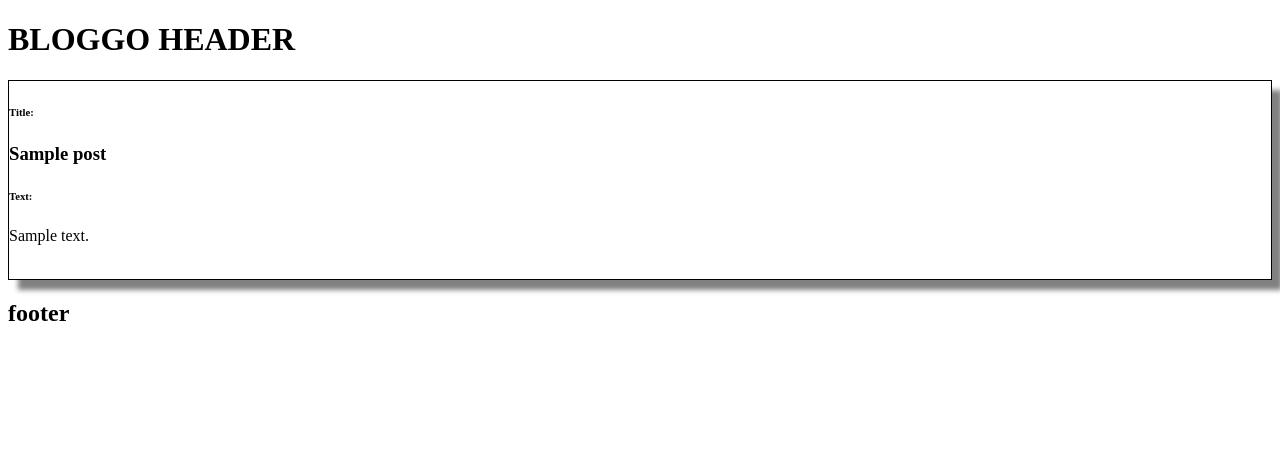
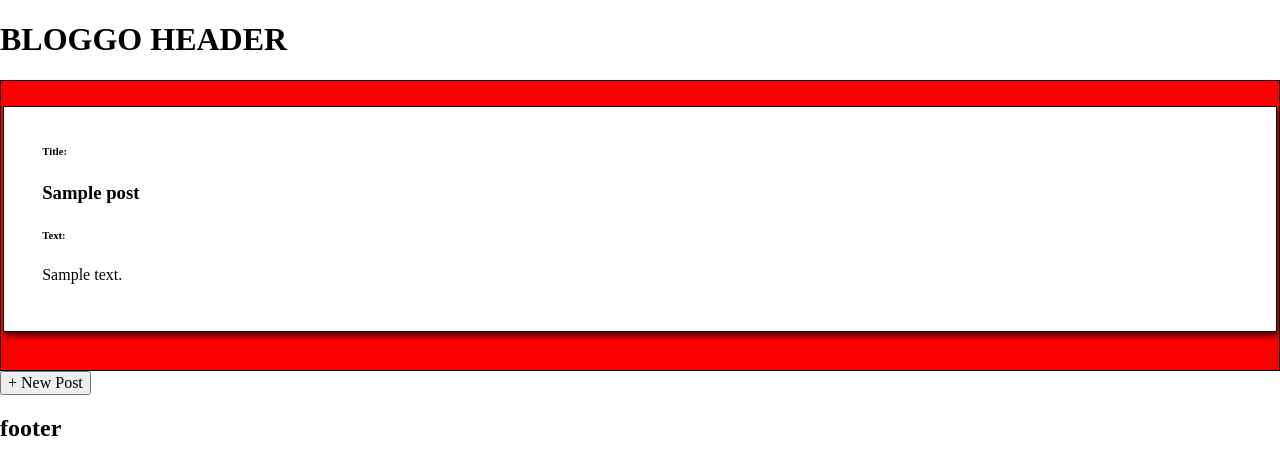
Before and after one commit to etfluent/Bloggo, a PHP site: page / in a window 1280 px wide. Shown: the top 475 px of the page. Run offline with PHP 8.4, Linux system fonts and the light colour scheme; tables that the repository leaves empty or names only in its code hold one stand-in row (values such as "Sample post"); data that the repository does not hold is empty.

Commit message:
began new post card construction

```diff
--- a/includes/footer.php
+++ b/includes/footer.php
@@ -1,3 +1,4 @@
+<!-- Footer -->
 <footer>
 	<h2>footer</h2>
 </footer>
--- a/includes/header.php
+++ b/includes/header.php
@@ -1,3 +1,4 @@
+<!-- Header -->
 <!doctype html>
 <head>
 <meta charset="utf-8">
@@ -8,6 +9,7 @@
 
 <meta name="author" content="author name">
 <link rel="stylesheet" type="text/css" href="./styles/style.css">
+<script src="./js/newpost.js"></script>
 </head>
 <body>
 <header>
--- /dev/null
+++ b/includes/newpost_button.php
@@ -0,0 +1,2 @@
+<!-- New Post Button -->
+<button onClick="newPostCardOn()">+ New Post</button>
--- /dev/null
+++ b/includes/newpost_card.php
@@ -0,0 +1,6 @@
+<!-- New Post Card -->
+<div id="overlay" onclick="newPostCardOff()">
+	<div id="card">
+		<h1>New Post</h1>
+	</div>
+</div>
--- a/includes/post_list.php
+++ b/includes/post_list.php
@@ -1,3 +1,4 @@
+<!-- Post List -->
 <?php
 // required headers
 // header("Access-Control-Allow-Origin: *");
@@ -23,7 +24,6 @@ if ($num>0){
 
     // posts array
     $posts_arr=array();
-    $posts_arr["records"]=array();
 
     // retrieve our table contents
     // fetch() is faster than fetchAll()
@@ -40,7 +40,7 @@ if ($num>0){
             "text" => $text,
         );
 
-        array_push($posts_arr["records"], $post_item);
+        array_push($posts_arr, $post_item);
     }
 
     // set response code - 200 OK
@@ -50,9 +50,13 @@ if ($num>0){
     // echo json_encode($posts_arr);
 
     // display HTML
-    foreach ($posts_arr["records"] as $p){
+    include('./includes/newpost_card.php');
+    echo '<div id="post_list">';
+    foreach ($posts_arr as $p){
         echo '<div class="post"><h6>Title:</h6><h3>' . $p["title"] . '</h3><h6>Text:</h6><p>' . $p["text"] . '<br><br></div>';
     }
+    echo '</div>';
+    include('./includes/newpost_button.php');
 }
 
 else{
--- /dev/null
+++ b/js/newpost.js
@@ -0,0 +1,12 @@
+// New Post Button JS
+function newPostCardOn() {
+	document.getElementById("overlay").style.display = "block";
+}
+
+function newPostCardOff() {
+    document.getElementById("overlay").style.display = "none";
+}
+
+function createNewPost() {
+
+}
--- a/styles/style.css
+++ b/styles/style.css
@@ -1,6 +1,64 @@
-body > .post {
+/* W3.CSS 4.11 October 2018 by Jan Egil and Borge Refsnes */
+html{box-sizing:border-box}*,*:before,*:after{box-sizing:inherit}
+/* Extract from normalize.css by Nicolas Gallagher and Jonathan Neal git.io/normalize */
+html{-ms-text-size-adjust:100%;-webkit-text-size-adjust:100%}body{margin:0}
+article,aside,details,figcaption,figure,footer,header,main,menu,nav,section,summary{display:block}
+audio,canvas,progress,video{display:inline-block}progress{vertical-align:baseline}
+audio:not([controls]){display:none;height:0}[hidden],template{display:none}
+a{background-color:transparent;-webkit-text-decoration-skip:objects}
+a:active,a:hover{outline-width:0}abbr[title]{border-bottom:none;text-decoration:underline;text-decoration:underline dotted}
+dfn{font-style:italic}mark{background:#ff0;color:#000}
+small{font-size:80%}sub,sup{font-size:75%;line-height:0;position:relative;vertical-align:baseline}
+sub{bottom:-0.25em}sup{top:-0.5em}figure{margin:1em 40px}img{border-style:none}svg:not(:root){overflow:hidden}
+code,kbd,pre,samp{font-family:monospace,monospace;font-size:1em}hr{box-sizing:content-box;height:0;overflow:visible}
+button,input,select,textarea{font:inherit;margin:0}optgroup{font-weight:bold}
+button,input{overflow:visible}button,select{text-transform:none}
+button,html [type=button],[type=reset],[type=submit]{-webkit-appearance:button}
+button::-moz-focus-inner, [type=button]::-moz-focus-inner, [type=reset]::-moz-focus-inner, [type=submit]::-moz-focus-inner{border-style:none;padding:0}
+button:-moz-focusring, [type=button]:-moz-focusring, [type=reset]:-moz-focusring, [type=submit]:-moz-focusring{outline:1px dotted ButtonText}
+fieldset{border:1px solid #c0c0c0;margin:0 2px;padding:.35em .625em .75em}
+legend{color:inherit;display:table;max-width:100%;padding:0;white-space:normal}textarea{overflow:auto}
+[type=checkbox],[type=radio]{padding:0}
+[type=number]::-webkit-inner-spin-button,[type=number]::-webkit-outer-spin-button{height:auto}
+[type=search]{-webkit-appearance:textfield;outline-offset:-2px}
+[type=search]::-webkit-search-cancel-button,[type=search]::-webkit-search-decoration{-webkit-appearance:none}
+::-webkit-input-placeholder{color:inherit;opacity:0.54}
+::-webkit-file-upload-button{-webkit-appearance:button;font:inherit}
+/* End extract */
+#post_list > .post {
+    background-color: white;
     display: block;
 	border: 1px solid black;
-	box-shadow: 10px 10px 5px grey;
-	margin-bottom: 10px;
+	box-shadow: 2px 5px 5px rgba(10,10,10,.6);
+	padding: 1% 3% 1% 3%;
+	margin-bottom: 1%;
 }
+
+#post_list {
+	display: block;
+	padding: 2% 2px;
+	background-color: red;
+	border: 1px solid black;
+}
+
+#overlay {
+    position: fixed; /* Sit on top of the page content */
+    display: none; /* Hidden by default */
+    width: 100%; /* Full width (cover the whole page) */
+    height: 100%; /* Full height (cover the whole page) */
+    top: 0;
+    left: 0;
+    right: 0;
+    bottom: 0;
+    background-color: rgba(0,0,0,0.5); /* Black background with opacity */
+    z-index: 2; /* Specify a stack order in case you're using a different order for other elements */
+    cursor: pointer; /* Add a pointer on hover */
+}
+
+#card {
+	margin: 5% 10%;
+	display: block;
+	background-color: white;
+	height: 80%;
+	width: 80%;
+}
```
